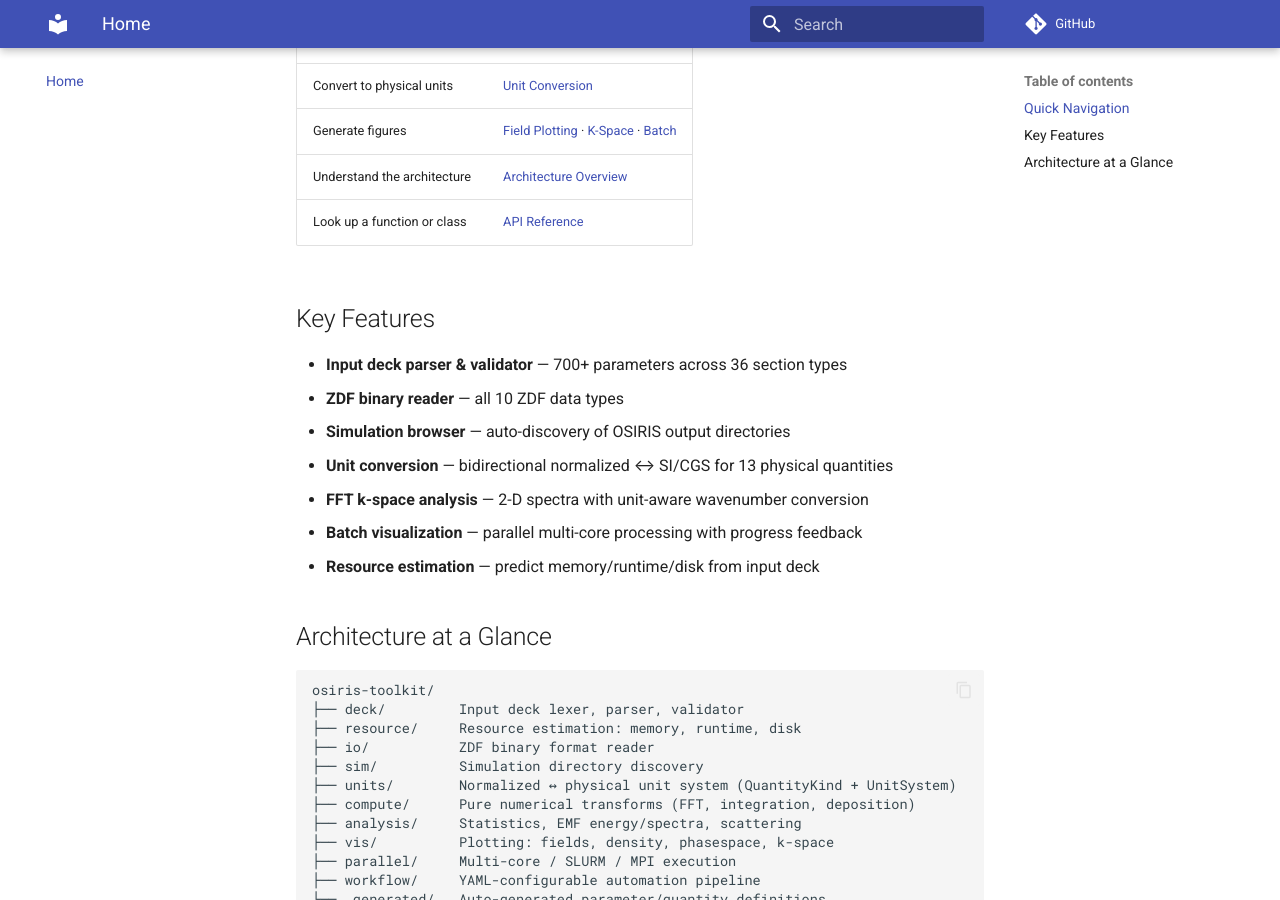
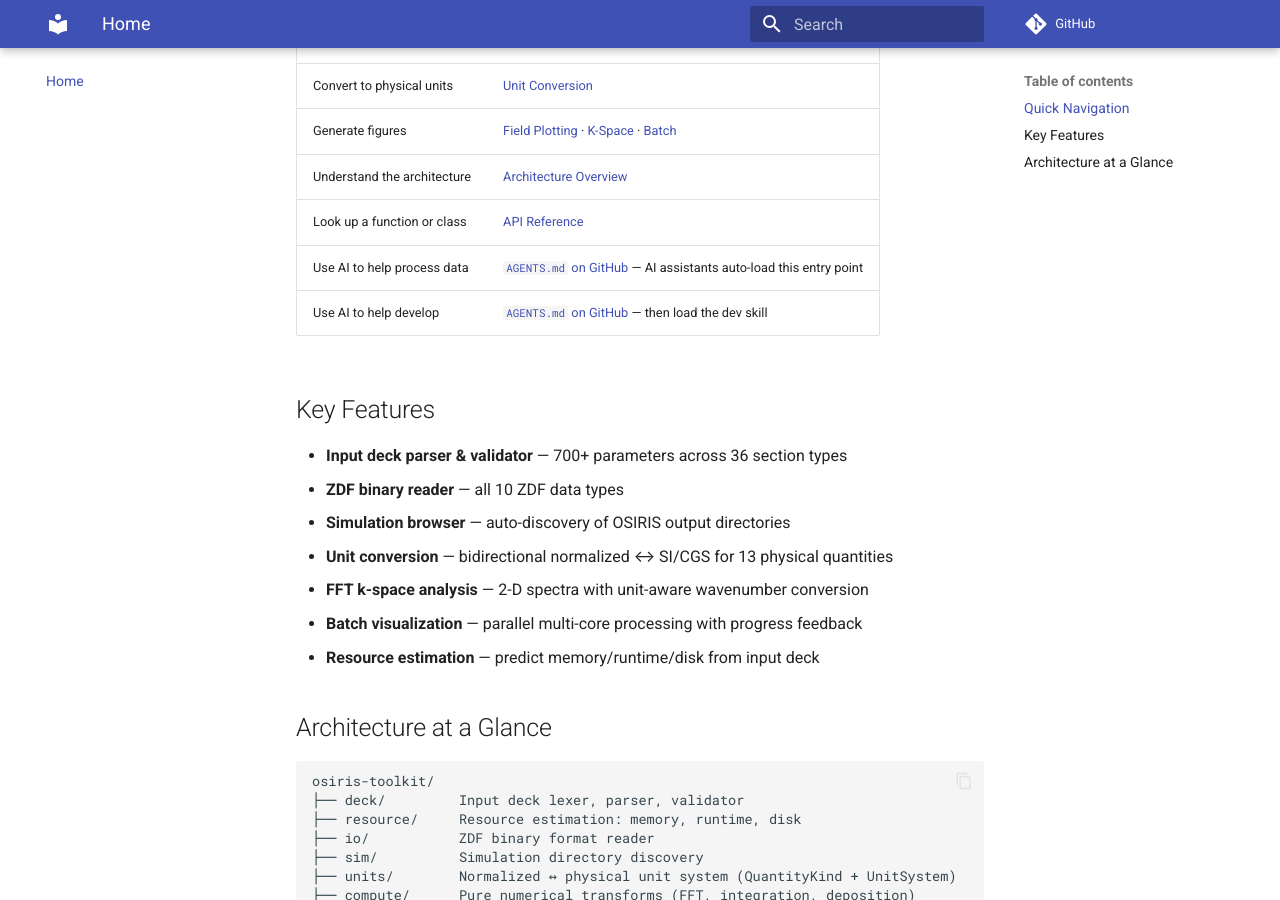
Before and after one commit to wulnkkk/osiris-toolkit, an MkDocs documentation site: the page built from docs/index.md, in a window 1280 px wide and 900 px high, scrolled down 489 px. Built offline with MkDocs 1.6.1 and Material for MkDocs 9.7.7, drawn with Linux system fonts in a browser that asks for light colours; comment, search, counter and statistics services are not loaded.

Commit message:
docs: add AI-assisted usage guidance for human dev/user in CONTRIBUTING, README, docs/index

```diff
--- a/docs/index.md
+++ b/docs/index.md
@@ -22,6 +22,8 @@ simulations — input deck parsing, data extraction, unit conversion, analysis,
 | Generate figures | [Field Plotting](user-guide/field-plotting.md) · [K-Space](user-guide/kspace-analysis.md) · [Batch](user-guide/batch-processing.md) |
 | Understand the architecture | [Architecture Overview](architecture/overview.md) |
 | Look up a function or class | [API Reference](api/sim.md) |
+| Use AI to help process data | [`AGENTS.md` on GitHub](https://github.com/wulnkkk/osiris-toolkit/blob/main/AGENTS.md) — AI assistants auto-load this entry point |
+| Use AI to help develop | [`AGENTS.md` on GitHub](https://github.com/wulnkkk/osiris-toolkit/blob/main/AGENTS.md) — then load the dev skill |
 
 ## Key Features
 
```
Also changed, not shown: CONTRIBUTING.md (+8 -1 lines), README.md (+9 -0 lines).
